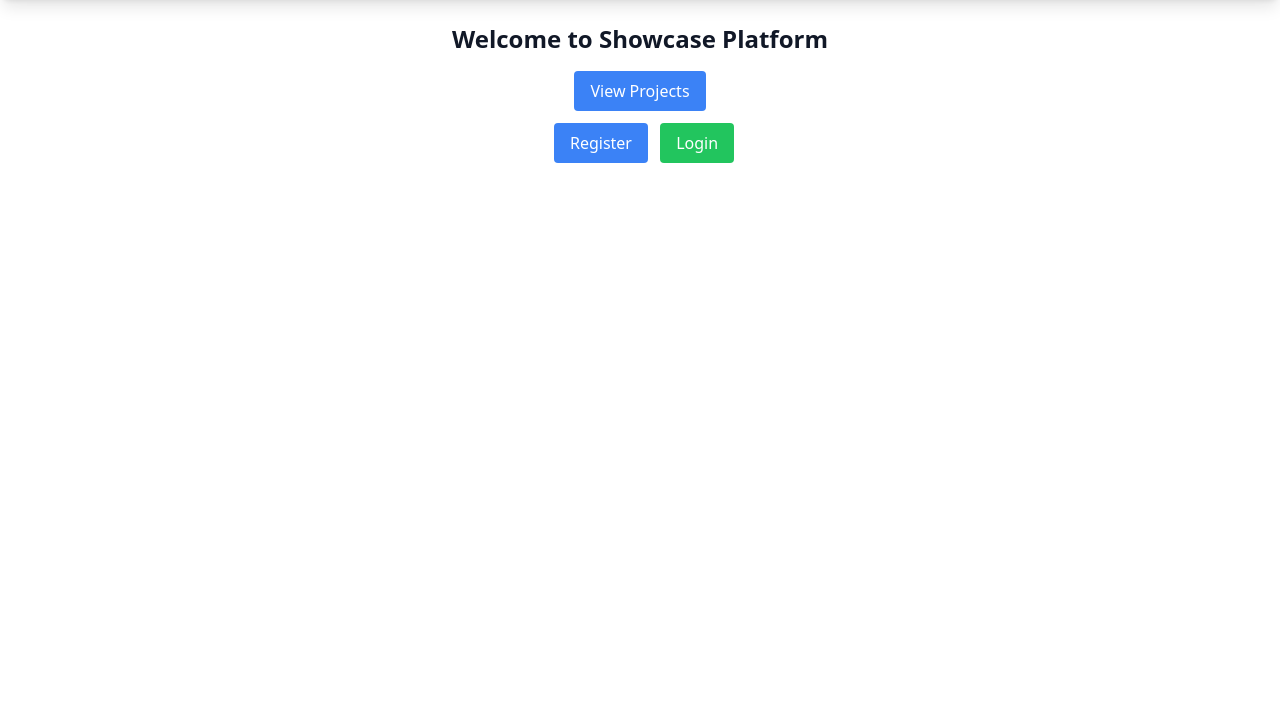
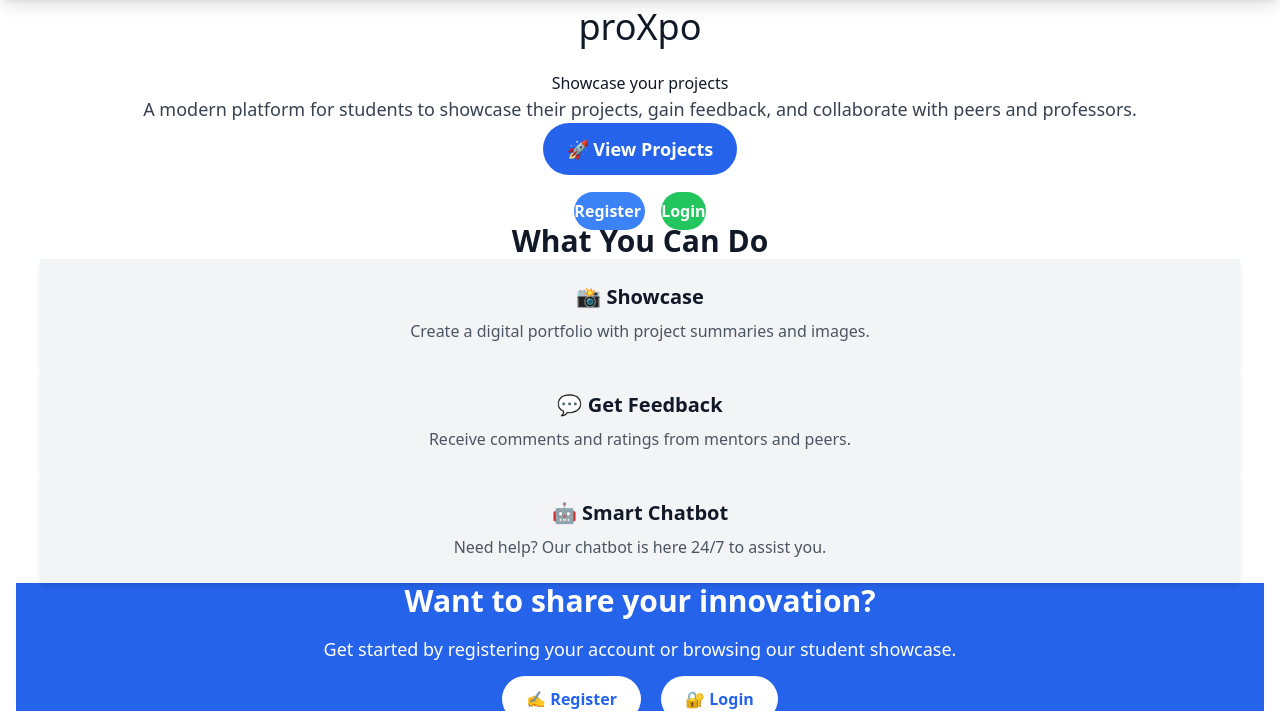
Before and after one commit to sreeshanth-soma/Project-Portfolio, a Django app: page / in a window 1280 px wide. Shown: the part 73-800 px from the top of the page. Run offline with Django 5.2, Linux system fonts and the light colour scheme; some libraries are stand-ins or nearby versions.

Commit message:
minor changes

```diff
--- a/templates/home.html
+++ b/templates/home.html
@@ -1,38 +1,77 @@
 {% extends "layout.html" %}
 
-{% block title %}
-    Home
-{% endblock %}
+{% block title %}Home - proXpo{% endblock %}
 
 {% block content %}
-    <h1 class="text-2xl font-bold text-center my-4">Welcome to Showcase Platform</h1>
 
-    <div class="text-center">
-        <a href="{% url 'project_list' %}" class="inline-block bg-blue-500 text-white font-medium py-2 px-4 rounded hover:bg-blue-600">
-            View Projects
+<!-- Hero Section -->
+<section class="min-h-[90vh] flex flex-col items-center justify-center text-center px-6 bg-gradient-to-br from-blue-50 to-white dark:from-gray-900 dark:to-gray-800">
+  <h1 class="text-4xl md:text-6xl font-extrabold mb-6 text-gray-900 dark:text-white">
+    proXpo
+  </h1>
+  <h2>Showcase your projects </h2>
+
+  <p class="text-lg md:text-xl text-gray-700 dark:text-gray-300 max-w-2xl mb-8">
+    A modern platform for students to showcase their projects, gain feedback, and collaborate with peers and professors.
+  </p>
+  <a href="{% url 'project_list' %}"
+     class="bg-blue-600 hover:bg-blue-700 text-white font-bold py-3 px-6 rounded-full text-lg transition-all mb-6">
+    🚀 View Projects
   </a>
-        <div class="p-3">
+
+  <div class="space-x-4">
     {% if user.is_authenticated %}
-                <form method="post" action="{% url 'logout' %}">
+        <form method="post" action="{% url 'logout' %}" class="inline-block">
             {% csrf_token %}
-                    <button class="bg-red-500 hover:bg-red-600 text-white font-bold py-2 px-6 ml-2 rounded" type="submit">
+            <button type="submit"
+                    class="bg-red-500 hover:bg-red-600 text-white font-semibold py-2 px-5 rounded-full transition-all">
                 Logout
             </button>
+        </form>
         <a href="{% url 'user_profile' request.user.username %}"
-               class="bg-blue-500 hover:bg-blue-600 text-white font-bold py-2 px-6 rounded">
+           class="bg-blue-500 hover:bg-blue-600 text-white font-semibold py-2 px-5 rounded-full transition-all">
             View Profile
         </a>
-
-                </form>
     {% else %}
-                <a href="{% url 'register' %}" class="inline-block bg-blue-500 text-white font-medium py-2 px-4 rounded hover:bg-blue-600 ml-2">
+        <a href="{% url 'register' %}"
+           class="bg-blue-500 hover:bg-blue-600 text-white font-semibold py-2 px-5 rounded-full transition-all">
             Register
         </a>
-                <a href="{% url 'login' %}" class="inline-block bg-green-500 text-white font-medium py-2 px-4 rounded hover:bg-green-600 ml-2">
+        <a href="{% url 'login' %}"
+           class="bg-green-500 hover:bg-green-600 text-white font-semibold py-2 px-5 rounded-full transition-all">
             Login
         </a>
     {% endif %}
   </div>
+</section>
+
+<!-- Features Section -->
+<section class="py-20 px-6 bg-white dark:bg-gray-900 text-center">
+  <h2 class="text-3xl font-bold mb-10 text-gray-900 dark:text-white">What You Can Do</h2>
+  <div class="grid grid-cols-1 md:grid-cols-3 gap-8 max-w-6xl mx-auto">
+    <div class="p-6 rounded-xl shadow-md bg-gray-100 dark:bg-gray-800">
+      <h3 class="text-xl font-semibold mb-2 text-gray-900 dark:text-white">📸 Showcase</h3>
+      <p class="text-gray-600 dark:text-gray-300">Create a digital portfolio with project summaries and images.</p>
     </div>
+    <div class="p-6 rounded-xl shadow-md bg-gray-100 dark:bg-gray-800">
+      <h3 class="text-xl font-semibold mb-2 text-gray-900 dark:text-white">💬 Get Feedback</h3>
+      <p class="text-gray-600 dark:text-gray-300">Receive comments and ratings from mentors and peers.</p>
+    </div>
+    <div class="p-6 rounded-xl shadow-md bg-gray-100 dark:bg-gray-800">
+      <h3 class="text-xl font-semibold mb-2 text-gray-900 dark:text-white">🤖 Smart Chatbot</h3>
+      <p class="text-gray-600 dark:text-gray-300">Need help? Our chatbot is here 24/7 to assist you.</p>
+    </div>
+  </div>
+</section>
+
+<!-- Contact / CTA -->
+<section class="py-20 px-6 text-center bg-blue-600 text-white">
+  <h2 class="text-3xl font-bold mb-4">Want to share your innovation?</h2>
+  <p class="mb-6 text-lg">Get started by registering your account or browsing our student showcase.</p>
+  <div class="space-x-4">
+    <a href="{% url 'register' %}" class="bg-white text-blue-600 font-bold py-3 px-6 rounded-full hover:bg-gray-100 transition-all">✍️ Register</a>
+    <a href="{% url 'login' %}" class="bg-white text-blue-600 font-bold py-3 px-6 rounded-full hover:bg-gray-100 transition-all">🔐 Login</a>
+  </div>
+</section>
 
 {% endblock %}
--- a/templates/layout.html
+++ b/templates/layout.html
@@ -37,6 +37,7 @@
             }
         };
     </script>
+    <script defer src="https://cdn.jsdelivr.net/npm/alpinejs@3.x.x/dist/cdn.min.js"></script>
     {% block extra_styles %}{% endblock %}
 </head>
 <body class="bg-white text-gray-900 dark:bg-gray-900 dark:text-white">
--- a/tweet/forms.py
+++ b/tweet/forms.py
@@ -7,6 +7,10 @@
      class Meta:
           model = Project
           fields = ['name','text', 'image']
+          labels={
+              'name':'Project name',
+              'text':'Description',
+          }
 
 class UserRegistrationForm(UserCreationForm):
      email = forms.EmailField()
--- a/tweet/templates/index.html
+++ b/tweet/templates/index.html
@@ -18,6 +18,7 @@
 
     <!-- Project Details -->
     <div class="bg-white text-gray-900 dark:bg-gray-800 dark:text-white rounded-lg shadow-lg p-6 mb-6 transition-colors duration-300">
+        <h1 class="text-3xl font-bold mb-2">{{project.name}}</h1>
         <h2 class="text-2xl font-bold mb-4">{{ project.text }}</h2>
         <div class="flex items-center space-x-4 mb-4">
             <span class="text-gray-500 dark:text-gray-400">By:</span>
```
Also changed, not shown: requirements.txt (+24 -0 lines), tweet/templates/about.html (+61 -9 lines), tweet/templates/project_form.html (+59 -22 lines), db.sqlite3, media/photos/defaultcImage_eNeV2PL.jpg (added), tweet/models.py (line endings or trailing spaces), 1 other file. Lines whose indentation alone changed are shown as unchanged.
